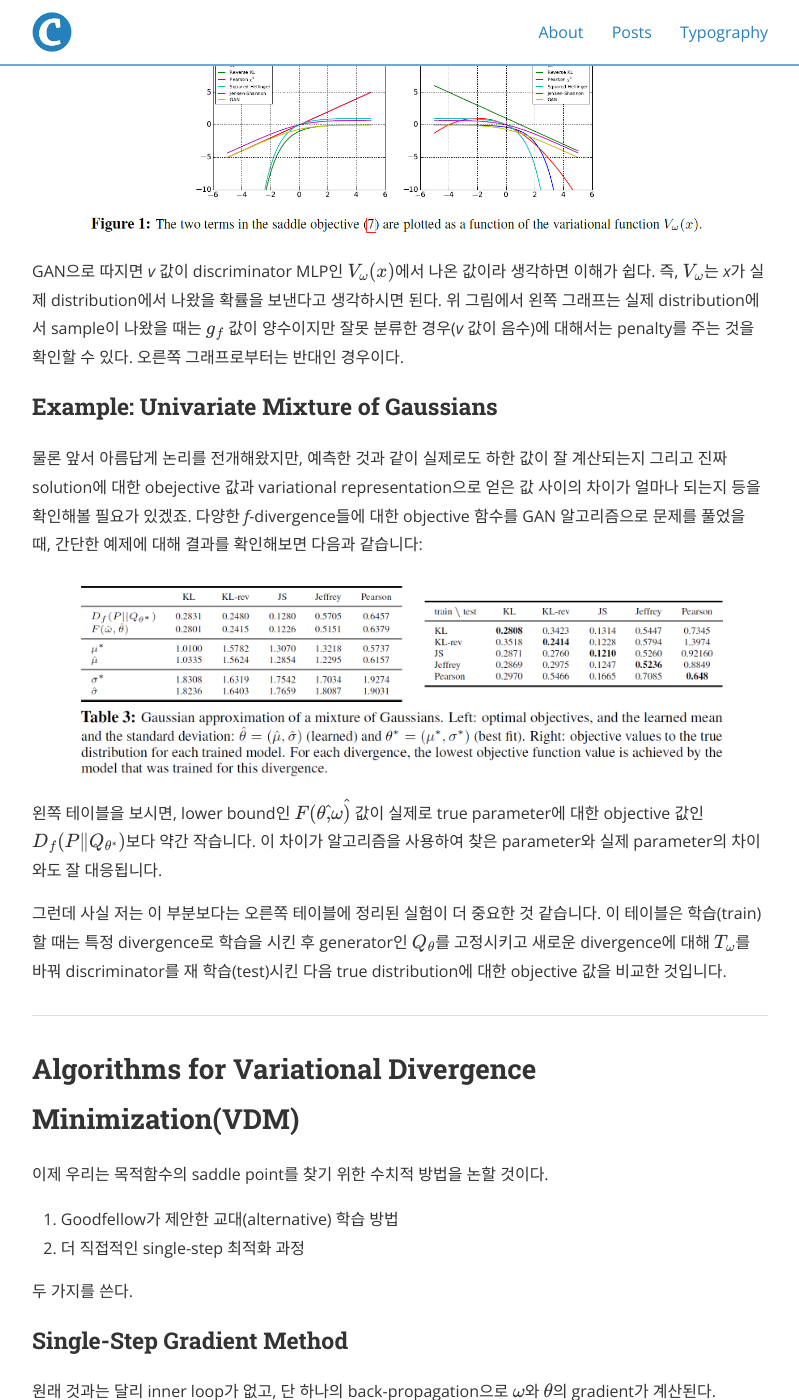
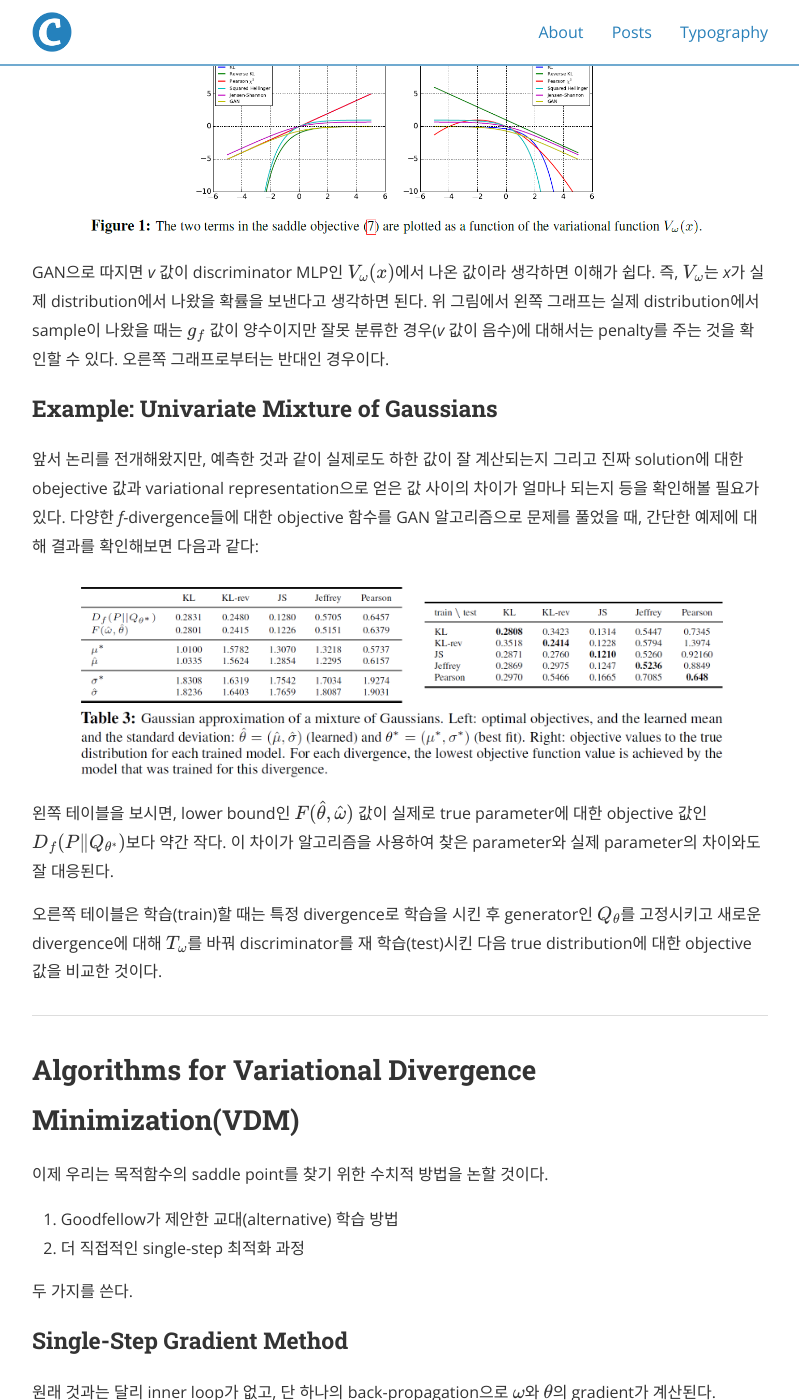
Before and after one commit to deep-generative-models-AIM5036/deep-generative-models-AIM5036.github.io, a Jekyll site: the page built from _posts/2022-11-13-fGAN.md, in a window 1280 px wide and 1400 px high, scrolled down 3456 px. Shown: the whole window, without its empty margins (240-1039 px from the left). Built offline with Jekyll 4.4.1, drawn with Linux system fonts in a browser that asks for light colours; nearby versions of some CDN libraries; formulas are drawn with MathJax 3; some of the changed text lies outside the part shown.

Commit message:
modify fgan

```diff
--- a/_posts/2022-11-13-fGAN.md
+++ b/_posts/2022-11-13-fGAN.md
@@ -79,7 +79,7 @@
 
 아래는 여러 *f*-divergence를 생성함수와 함께 나타낸 것이다.
 
-![image](/assets/fGAN_img/01.PNG)
+![image](/assets/fGAN_img/01.png)
 
 ### Variational Divergence Minimization(VDM)
 
@@ -90,23 +90,23 @@
 $$ F(\theta, \omega) = \mathbb{E}_{x \sim P} [T_{\omega}(x)] - \mathbb{E}_{x \sim Q_{\theta}} [f^\ast({T_\omega}(x))] $$
 
 여기에 다양한 종류의 f-divergence를 사용하여 껴넣으면 새로운 GAN objective가 만들어지는 것이다.
-단, 앞서 *f*-divergence에 사용된 f에 대한 conjugate 함수 $f^\ast$를 사용하였기 때문에 variational function $T_{\omega}$의 domain이 $ dom_f \qquad $이 되도록 해야한다.
+단, 앞서 *f*-divergence에 사용된 f에 대한 conjugate 함수 $f^\ast$를 사용하였기 때문에 variational function $T_{\omega}$의 domain이 $ dom_f^\ast$이 되도록 해야한다.
 
-이 수식을 조금 더 GAN 형태와 비슷하게 만들기 위해 함수를 함수 $T_{\omega}(x)$를 output activation function $g_f: \mathbb{R} \rightarrow dom_f \qquad$ 와 discriminator MLP에 해당할 $V_{\omega}: \chi \rightarrow \mathbb{R} $로 나누어 생각해보겠습니다:  $T_{\omega}(x)=g_f(V_{\omega}(x))$. 그러면 이제 아래와 같은 table에서 이에 맞게 activation function만 잘 조정해주면 원하는 divergence에 대해 새로운 GAN을 만들 수 있게 된다.
+이 수식을 조금 더 GAN 형태와 비슷하게 만들기 위해 함수를 함수 $T_{\omega}(x)$를 output activation function $g_f: \mathbb{R} \rightarrow dom_f^\ast$ 와 discriminator MLP에 해당할 $V_{\omega}: \chi \rightarrow \mathbb{R} $로 나누어 생각해보겠습니다:  $T_{\omega}(x)=g_f(V_{\omega}(x))$. 그러면 이제 아래와 같은 table에서 이에 맞게 activation function만 잘 조정해주면 원하는 divergence에 대해 새로운 GAN을 만들 수 있게 된다.
 
-![image](/assets/fGAN_img/02.PNG)
+![image](/assets/fGAN_img/02.png)
 
-GAN으로 따지면 *v* 값이 discriminator MLP인 $V_{\omega}(x)$에서 나온 값이라 생각하면 이해가 쉽다. 즉, $V_{\omega}$는 *x*가 실제 distribution에서 나왔을 확률을 보낸다고 생각하시면 된다. 위 그림에서 왼쪽 그래프는 실제 distribution에서 sample이 나왔을 때는 $g_f$ 값이 양수이지만 잘못 분류한 경우(*v* 값이 음수)에 대해서는 penalty를 주는 것을 확인할 수 있다. 오른쪽 그래프로부터는 반대인 경우이다.
+GAN으로 따지면 *v* 값이 discriminator MLP인 $V_{\omega}(x)$에서 나온 값이라 생각하면 이해가 쉽다. 즉, $V_{\omega}$는 *x*가 실제 distribution에서 나왔을 확률을 보낸다고 생각하면 된다. 위 그림에서 왼쪽 그래프는 실제 distribution에서 sample이 나왔을 때는 $g_f$ 값이 양수이지만 잘못 분류한 경우(*v* 값이 음수)에 대해서는 penalty를 주는 것을 확인할 수 있다. 오른쪽 그래프로부터는 반대인 경우이다.
 
 ### Example: Univariate Mixture of Gaussians
 
-물론 앞서 아름답게 논리를 전개해왔지만, 예측한 것과 같이 실제로도 하한 값이 잘 계산되는지 그리고 진짜 solution에 대한 obejective 값과 variational representation으로 얻은 값 사이의 차이가 얼마나 되는지 등을 확인해볼 필요가 있겠죠. 다양한 *f*-divergence들에 대한 objective 함수를 GAN 알고리즘으로 문제를 풀었을 때, 간단한 예제에 대해 결과를 확인해보면 다음과 같습니다:
+앞서 논리를 전개해왔지만, 예측한 것과 같이 실제로도 하한 값이 잘 계산되는지 그리고 진짜 solution에 대한 obejective 값과 variational representation으로 얻은 값 사이의 차이가 얼마나 되는지 등을 확인해볼 필요가 있다. 다양한 *f*-divergence들에 대한 objective 함수를 GAN 알고리즘으로 문제를 풀었을 때, 간단한 예제에 대해 결과를 확인해보면 다음과 같다:
 
-![image](/assets/fGAN_img/03.PNG)
+![image](/assets/fGAN_img/03.png)
 
-왼쪽 테이블을 보시면, lower bound인 $F(\theta \hat, \omega \hat)$ 값이 실제로 true parameter에 대한 objective 값인 $ D_f(P \Vert Q_{\theta^\ast}) $보다 약간 작습니다. 이 차이가 알고리즘을 사용하여 찾은 parameter와 실제 parameter의 차이와도 잘 대응됩니다.
+왼쪽 테이블을 보시면, lower bound인 $F(\hat\theta, \hat\omega)$ 값이 실제로 true parameter에 대한 objective 값인 $ D_f(P \Vert Q_{\theta^\ast}) $보다 약간 작다. 이 차이가 알고리즘을 사용하여 찾은 parameter와 실제 parameter의 차이와도 잘 대응된다.
 
-그런데 사실 저는 이 부분보다는 오른쪽 테이블에 정리된 실험이 더 중요한 것 같습니다. 이 테이블은 학습(train)할 때는 특정 divergence로 학습을 시킨 후 generator인 $Q_{\theta}$를 고정시키고 새로운 divergence에 대해 $T_{\omega}$를 바꿔 discriminator를 재 학습(test)시킨 다음 true distribution에 대한 objective 값을 비교한 것입니다.
+오른쪽 테이블은 학습(train)할 때는 특정 divergence로 학습을 시킨 후 generator인 $Q_{\theta}$를 고정시키고 새로운 divergence에 대해 $T_{\omega}$를 바꿔 discriminator를 재 학습(test)시킨 다음 true distribution에 대한 objective 값을 비교한 것이다.
 
 ---
 
@@ -123,7 +123,7 @@
 
 원래 것과는 달리 inner loop가 없고, 단 하나의 back-propagation으로 $\omega$와 $\theta$의 gradient가 계산된다.
 
-![image](/assets/fGAN_img/04.PNG)
+![image](/assets/fGAN_img/04.png)
 
 saddle point 근방에서 $\theta$에 대해 볼록하고 $\omega$ 에 대해  오목한 $F$에 대해 위 알고리즘 1은 saddle point $(\theta^\ast, \omega^\ast)$에서 수렴함을 보일 수 있다.
 
@@ -154,6 +154,6 @@
 
 이제 VDM에 기초하여 MNIST와 LSUN에 대해 학습시킨 결과는 다음과 같다.
 
-![image](/assets/fGAN_img/05.PNG)
+![image](/assets/fGAN_img/05.png)
 
-![image](/assets/fGAN_img/06.PNG)
+![image](/assets/fGAN_img/06.png)
```
